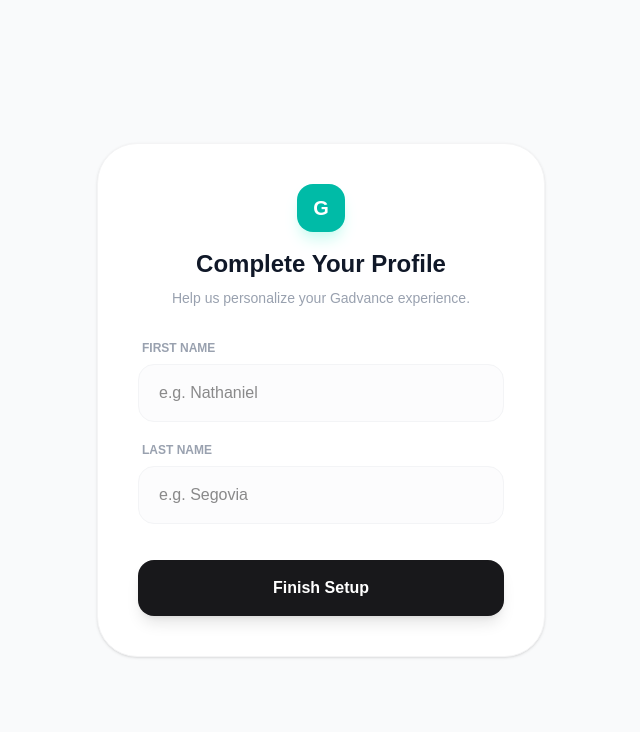
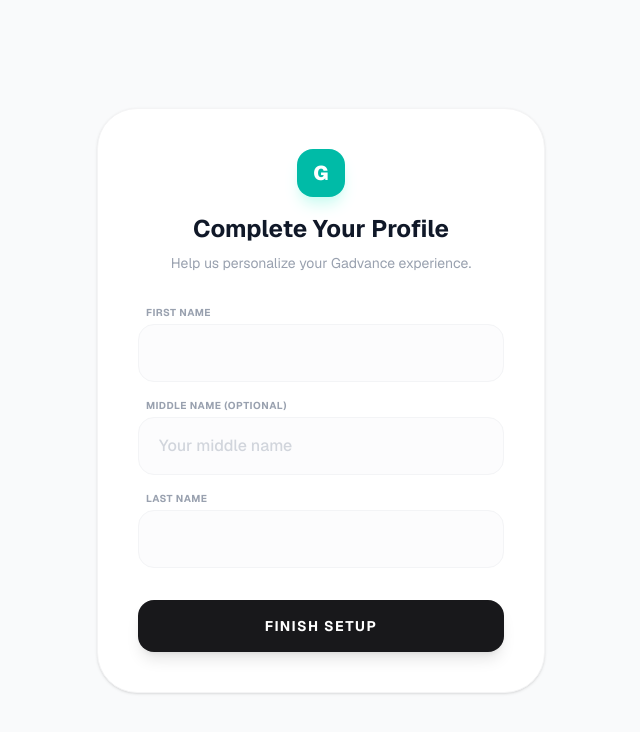
Before and after one commit to nathsuki73/gadvance, a Next.js app: page /onboarding in a window 1280 px wide. Shown: the top 732 px of the page, without its empty margins (319-959 px from the left). Built offline with nearby package versions, Linux system fonts and the light colour scheme; no server answers.

Commit message:
Enhance onboarding flow: update user profile handling, add middle name support, and improve session management

```diff
--- a/app/api/auth/[...nextauth]/route.ts
+++ b/app/api/auth/[...nextauth]/route.ts
@@ -15,9 +15,38 @@ export const authOptions: NextAuthOptions = {
   ],
   secret: nextAuthSecret,
   callbacks: {
-    async jwt({ token, user }) {
+    async jwt({ token, user, trigger, session, profile }) {
+      // 1. Initial Login
       if (user) {
-        // Fetch both status and profile info in one go
+        const [rows]: any = await pool.query(
+          `SELECT u.status, p.first_name, p.last_name
+       FROM users u
+       LEFT JOIN profiles p ON u.id = p.user_id
+       WHERE u.email = ?`,
+          [user.email],
+        );
+
+        if (rows.length > 0 && rows[0].first_name) {
+          // User already exists in DB with a profile
+          token.status = rows[0].status;
+          token.name = `${rows[0].first_name} ${rows[0].last_name}`;
+        } else {
+          // NEW USER or NO PROFILE YET:
+          // Grab names from the Google Profile to populate the form
+          const googleProfile = profile as any;
+          token.status = rows[0]?.status || "onboarding";
+
+          // We set the token name from Google so Onboarding.tsx can see it
+          if (googleProfile) {
+            token.name = `${googleProfile.given_name} ${googleProfile.family_name}`;
+          } else {
+            token.name = "New Student";
+          }
+        }
+      }
+
+      // 2. Handle the 'update' trigger (No changes needed here)
+      if (trigger === "update") {
         const [rows]: any = await pool.query(
           `SELECT u.status, p.first_name, p.last_name
        FROM users u
@@ -26,13 +55,20 @@ export const authOptions: NextAuthOptions = {
           [token.email],
         );
 
-        if (rows.length > 0) {
+        if (rows[0]) {
           token.status = rows[0].status;
-          // Combine names into a single string for easy use
-          token.name = `${rows[0].first_name} ${rows[0].last_name}`.trim();
+          token.name = `${rows[0].first_name} ${rows[0].last_name}`;
         }
       }
+
       return token;
+    },
+    async session({ session, token }: any) {
+      if (session?.user) {
+        session.user.status = token.status; // Now frontend can see 'onboarding'
+        session.user.name = token.name; // Fixes the 'null' name issue
+      }
+      return session;
     },
     async signIn({ user, account, profile }) {
       if (account?.provider === "google") {
@@ -47,7 +83,7 @@ export const authOptions: NextAuthOptions = {
           if (rows.length === 0) {
             // Get the 'user' role ID (usually 2 based on your previous SQL)
             const [roleRows]: any = await pool.query(
-              "SELECT id FROM roles WHERE name = 'user' LIMIT 1",
+              "SELECT id FROM roles WHERE name = 'student' LIMIT 1",
             );
             const roleId = roleRows[0]?.id || 2;
 
@@ -55,19 +91,6 @@ export const authOptions: NextAuthOptions = {
             const [userResult]: any = await pool.query(
               "INSERT INTO users (email, role_id, status) VALUES (?, ?, 'onboarding')",
               [user.email, roleId],
-            );
-
-            // 4. Insert into the existing profiles table using the new user's ID
-            const newUserId = userResult.insertId;
-
-            const googleProfile = profile as any;
-            await pool.query(
-              "INSERT INTO profiles (user_id, first_name, last_name) VALUES (?, ?, ?)",
-              [
-                newUserId,
-                googleProfile?.given_name,
-                googleProfile?.family_name,
-              ],
             );
           }
 
--- a/app/onboarding/actions.ts
+++ b/app/onboarding/actions.ts
@@ -1,14 +1,12 @@
 "use server";
 
+import pool from "@/app/lib/db";
 import { getServerSession } from "next-auth";
 import { authOptions } from "@/app/api/auth/[...nextauth]/route";
-import pool from "../lib/db";
 
-export async function updateProfile({
-  firstName,
-  lastName,
-}: {
+export async function finishOnboarding(data: {
   firstName: string;
+  middleName: string;
   lastName: string;
 }) {
   const session = await getServerSession(authOptions);
@@ -19,20 +17,25 @@ export async function updateProfile({
   try {
     await connection.beginTransaction();
 
-    // 1. Get the user ID from the email
+    // 1. Get the User ID from the email in the session
     const [userRows]: any = await connection.query(
-      "SELECT id FROM users WHERE email = ?",
+      "SELECT id FROM users WHERE email = ? LIMIT 1",
       [session.user.email],
     );
     const userId = userRows[0].id;
 
-    // 2. Update the profile
     await connection.query(
-      "UPDATE profiles SET first_name = ?, last_name = ? WHERE user_id = ?",
-      [firstName, lastName, userId],
+      `INSERT INTO profiles (user_id, first_name, middle_name, last_name)
+       VALUES (?, ?, ?, ?)
+       ON DUPLICATE KEY UPDATE
+       first_name = VALUES(first_name),
+       middle_name = VALUES(middle_name),
+       last_name = VALUES(last_name)`,
+      [userId, data.firstName, data.middleName || null, data.lastName],
     );
 
-    // 3. Flip the status to 'active'
+    // 3. THE CRITICAL STEP: Update the user status to 'active'
+    // This is what lets the Gatekeeper know they are finished!
     await connection.query("UPDATE users SET status = 'active' WHERE id = ?", [
       userId,
     ]);
@@ -41,8 +44,8 @@ export async function updateProfile({
     return { success: true };
   } catch (error) {
     await connection.rollback();
-    console.error(error);
-    return { success: false };
+    console.error("Onboarding Error:", error);
+    return { success: false, error: "Failed to finalize account." };
   } finally {
     connection.release();
   }
--- a/app/onboarding/page.tsx
+++ b/app/onboarding/page.tsx
@@ -1,39 +1,55 @@
 "use client";
 
-import React, { useState } from "react";
+import React, { useState, useEffect } from "react";
 import { useSession } from "next-auth/react";
 import { useRouter } from "next/navigation";
-import { updateProfile } from "./actions";
+import { finishOnboarding } from "./actions";
 
 const Onboarding = () => {
-  const { data: session, update } = useSession();
+  const { data: session, update, status } = useSession();
   const router = useRouter();
   const [loading, setLoading] = useState(false);
+
+  // 1. TOP LEVEL HOOK: This watches for session updates globally
+  useEffect(() => {
+    if (status === "authenticated" && session?.user?.status === "active") {
+      router.push("/workspace/module");
+    }
+  }, [session, status, router]);
+
+  // Handle loading state
+  if (status === "loading") return null;
+
+  // Split Google name
+  const fullName = session?.user?.name || "";
+  const [googleFirst, ...lastParts] = fullName.split(" ");
+  const googleLast = lastParts.join(" ");
 
   const handleSubmit = async (e: React.FormEvent<HTMLFormElement>) => {
     e.preventDefault();
     setLoading(true);
 
     const formData = new FormData(e.currentTarget);
-    const firstName = formData.get("firstName") as string;
-    const lastName = formData.get("lastName") as string;
+    const data = {
+      firstName: formData.get("firstName") as string,
+      middleName: formData.get("middleName") as string,
+      lastName: formData.get("lastName") as string,
+    };
 
-    const result = await updateProfile({ firstName, lastName });
+    const result = await finishOnboarding(data);
 
     if (result.success) {
-      // 1. Force NextAuth to refresh the session so 'status' becomes 'active'
-      await update({ status: "active" });
-
-      // 2. Redirect to modules
-      router.push("/modules");
+      // 2. Trigger NextAuth to re-run the JWT/Session callbacks
+      await update();
+      // The useEffect above will detect the 'active' status and redirect automatically
     } else {
-      alert("Failed to save profile. Please try again.");
+      alert(result.error || "Failed to save profile.");
       setLoading(false);
     }
   };
 
   return (
-    <div className="min-h-screen bg-gray-50 flex items-center justify-center p-6">
+    <div className="min-h-screen bg-gray-50 flex items-center justify-center p-6 font-sans">
       <div className="bg-white w-full max-w-md rounded-[2.5rem] p-10 shadow-sm border border-zinc-100">
         <div className="text-center mb-8">
           <div className="w-12 h-12 bg-teal-500 rounded-2xl flex items-center justify-center mx-auto mb-4 shadow-lg shadow-teal-100">
@@ -47,37 +63,48 @@ const Onboarding = () => {
           </p>
         </div>
 
-        <form onSubmit={handleSubmit} className="space-y-5">
+        <form onSubmit={handleSubmit} className="space-y-4">
           <div>
-            <label className="text-xs font-bold text-gray-400 uppercase ml-1 mb-2 block">
+            <label className="text-[10px] font-bold text-gray-400 uppercase ml-2 mb-1 block tracking-wider">
               First Name
             </label>
             <input
               name="firstName"
               required
-              placeholder="e.g. Nathaniel"
-              className="w-full px-5 py-4 rounded-2xl border border-gray-100 bg-gray-50/50 focus:outline-none focus:ring-2 focus:ring-teal-500/20 focus:border-teal-500 transition-all"
+              defaultValue={googleFirst}
+              className="w-full px-5 py-4 rounded-2xl border border-gray-100 bg-gray-50/50 text-gray-900 font-medium placeholder-gray-300 focus:outline-none focus:ring-2 focus:ring-teal-500/20 focus:border-teal-500 transition-all text-base"
             />
           </div>
 
           <div>
-            <label className="text-xs font-bold text-gray-400 uppercase ml-1 mb-2 block">
+            <label className="text-[10px] font-bold text-gray-400 uppercase ml-2 mb-1 block tracking-wider">
+              Middle Name (Optional)
+            </label>
+            <input
+              name="middleName"
+              placeholder="Your middle name"
+              className="w-full px-5 py-4 rounded-2xl border border-gray-100 bg-gray-50/50 text-gray-900 font-medium placeholder-gray-300 focus:outline-none focus:ring-2 focus:ring-teal-500/20 focus:border-teal-500 transition-all text-base"
+            />
+          </div>
+
+          <div>
+            <label className="text-[10px] font-bold text-gray-400 uppercase ml-2 mb-1 block tracking-wider">
               Last Name
             </label>
             <input
               name="lastName"
               required
-              placeholder="e.g. Segovia"
-              className="w-full px-5 py-4 rounded-2xl border border-gray-100 bg-gray-50/50 focus:outline-none focus:ring-2 focus:ring-teal-500/20 focus:border-teal-500 transition-all"
+              defaultValue={googleLast}
+              className="w-full px-5 py-4 rounded-2xl border border-gray-100 bg-gray-50/50 text-gray-900 font-medium placeholder-gray-300 focus:outline-none focus:ring-2 focus:ring-teal-500/20 focus:border-teal-500 transition-all text-base"
             />
           </div>
 
           <button
             type="submit"
             disabled={loading}
-            className="w-full bg-zinc-900 hover:bg-teal-600 text-white py-4 rounded-2xl font-bold transition-all shadow-lg active:scale-[0.98] disabled:opacity-50 mt-4"
+            className="w-full bg-zinc-900 hover:bg-teal-600 text-white py-4 rounded-2xl font-bold transition-all shadow-lg active:scale-[0.98] disabled:opacity-50 mt-4 text-sm uppercase tracking-widest"
           >
-            {loading ? "Saving Details..." : "Finish Setup"}
+            {loading ? "Creating Profile..." : "Finish Setup"}
           </button>
         </form>
       </div>
--- a/app/workspace/module/page.tsx
+++ b/app/workspace/module/page.tsx
@@ -8,22 +8,31 @@ const ModulePage = () => {
   const { data: session, status } = useSession();
   const router = useRouter();
 
-  // Handle redirects inside useEffect
   useEffect(() => {
+    // 1. If not logged in, go to sign in
     if (status === "unauthenticated") {
       router.push("/auth/signin");
-    } else if (
-      status === "authenticated" &&
-      session?.user?.status === "onboarding"
-    ) {
+      return;
+    }
+
+    // 2. STATED INTENT: If status is onboarding, FORCE redirect to onboarding
+    if (status === "authenticated" && session?.user?.status === "onboarding") {
+      console.log("User is in onboarding state, redirecting...");
       router.push("/onboarding");
     }
   }, [status, session, router]);
 
-  // Show loading state
-  if (status === "loading") {
+  // 3. DO NOT RENDER THE UI if the user shouldn't be here
+  if (status === "loading" || session?.user?.status === "onboarding") {
     return (
-      <div className="p-8 text-center text-gray-500">Loading Session...</div>
+      <div className="min-h-screen flex items-center justify-center bg-gray-50">
+        <div className="flex flex-col items-center gap-4">
+          <div className="w-8 h-8 border-4 border-teal-500 border-t-transparent rounded-full animate-spin"></div>
+          <p className="text-sm font-bold text-gray-400 uppercase tracking-widest">
+            Synchronizing Workspace...
+          </p>
+        </div>
+      </div>
     );
   }
 
```
